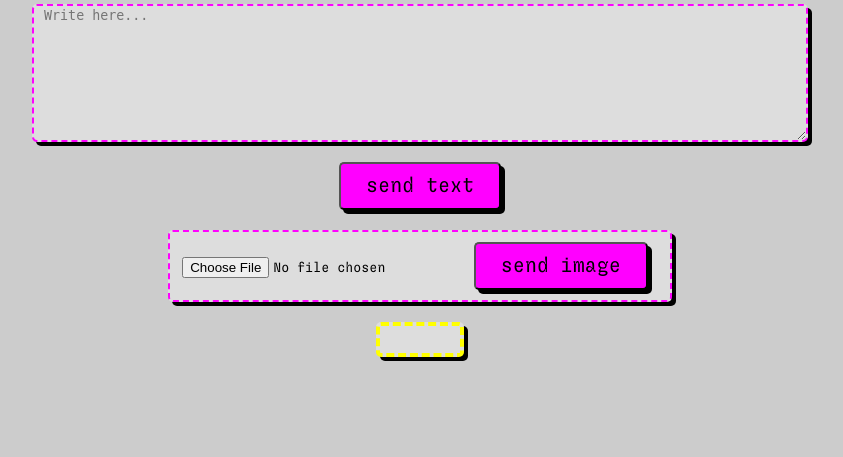
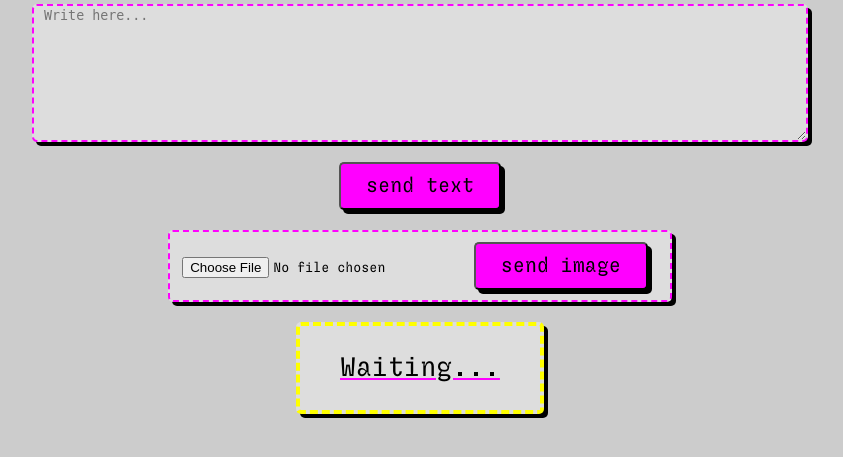
Before and after one commit to renaudgweb/CatPrinter_WebApp, a PHP site: page / in a window 1280 px wide. Shown: the part 261-718 px from the top of the page, without its empty margins (220-1063 px from the left). Run offline with PHP 8.4, Linux system fonts and the light colour scheme; some web fonts are replaced.

Commit message:
Update index.php

```diff
--- a/index.php
+++ b/index.php
@@ -143,13 +143,13 @@ if(($_SERVER["REQUEST_METHOD"] == "POST")){
 
     <section class="image">
       <div class="drag-area">
-        <form action="" method="post" enctype="multipart/form-data">
+        <form id="images" action="" method="post" enctype="multipart/form-data">
           <input type="file" name="image" id="file-selector" accept=".jpg, .jpeg, .png">
           <button type="submit" value="send">send image</button>
         </form>
       </div>
       <div class="status">
-        <p id="status"></p>
+        <p id="status">Waiting...</p>
       </div>
       <div class="img">
         <img id="output">
```
